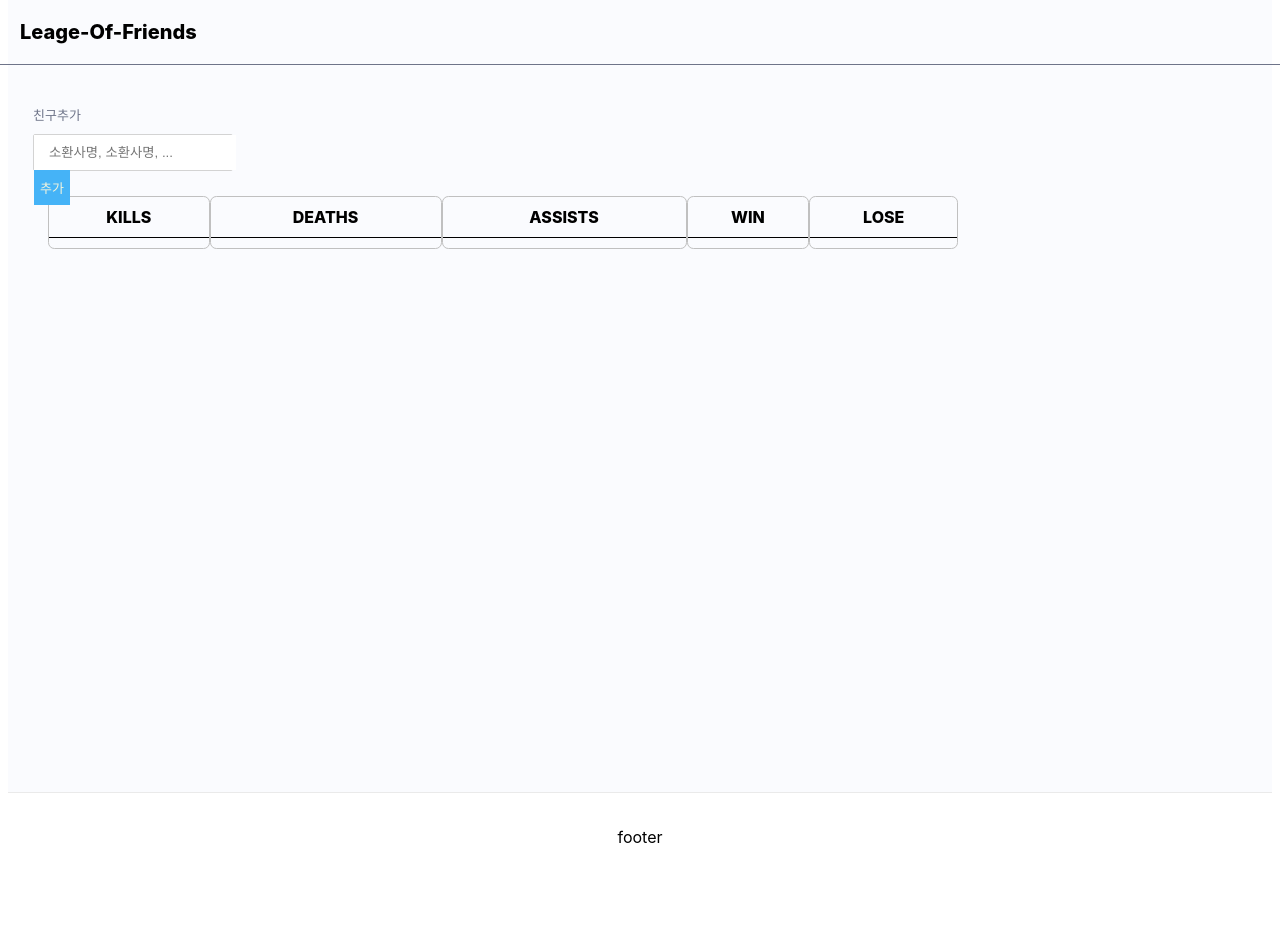
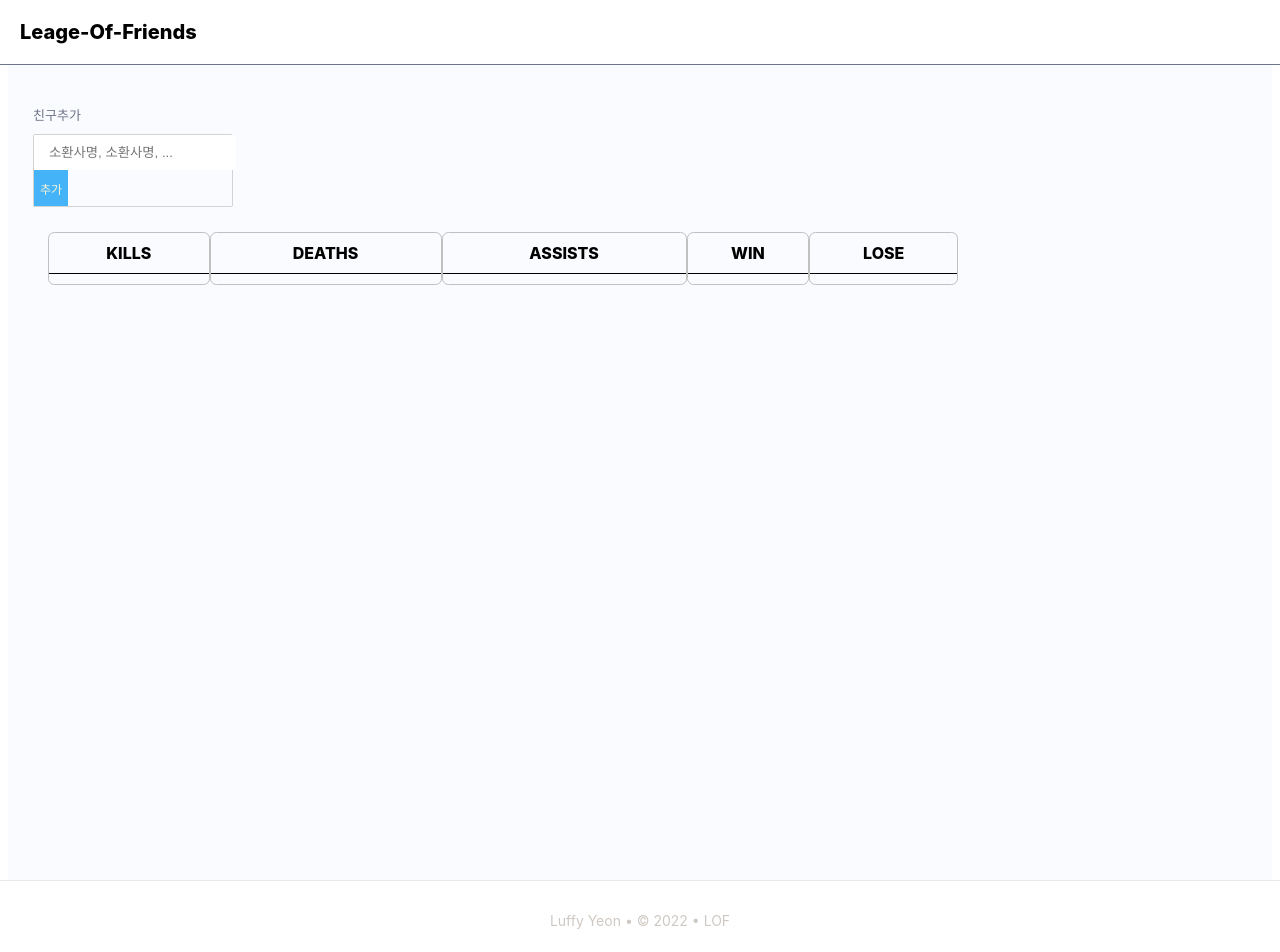
Before and after one commit to kimsangyeon/League-Of-Friends, a Next.js app: page / in a window 1280 px wide. Shown: the top 952 px of the page. Before the commit the page ends 880 px from the top, so only its background shows below. Built offline with nearby package versions, Linux system fonts and the light colour scheme.

Commit message:
feature/footer

```diff
--- a/components/button/button.module.css
+++ b/components/button/button.module.css
@@ -3,7 +3,6 @@
   background-color: #45b3f7;
   color: beige;
   border: none;
-  height: 100%;
-  font-size: 13px;
-  position: absolute;
+  height: 36px;
+  font-size: 12px;
 }
--- /dev/null
+++ b/components/footer/footer.module.css
@@ -0,0 +1,20 @@
+.footer {
+  width: 100%;
+  height: 80px;
+  border-top: 1px solid #eaeaea;
+  display: flex;
+  justify-content: center;
+  align-items: center;
+}
+
+.footer a {
+  display: flex;
+  justify-content: center;
+  align-items: center;
+  flex-grow: 1;
+}
+
+.info {
+  font-size: 14px;
+  color: #cfc8c2;
+}
--- /dev/null
+++ b/components/footer/index.tsx
@@ -0,0 +1,10 @@
+import React from 'react';
+import styles from './footer.module.css';
+
+const Footer = () => (
+  <footer className={styles.footer}>
+    <div className={styles.info}>Luffy Yeon • © 2022 • LOF</div>
+  </footer>
+);
+
+export default Footer;
--- a/components/header/header.module.css
+++ b/components/header/header.module.css
@@ -3,6 +3,8 @@
   width: 100%;
   top: 0;
   border-bottom: 1px solid #6e7489;
+  z-index: 999px;
+  background-color: white;
 }
 
 .nav {
--- a/components/register/register.module.css
+++ b/components/register/register.module.css
@@ -1,7 +1,6 @@
 .registerWrap {
   border: 1px solid lightgray;
   border-radius: 2px;
-  position: relative;
   top: 0;
   left: 0;
   width: 200px;
--- a/pages/_app.tsx
+++ b/pages/_app.tsx
@@ -5,6 +5,7 @@ import { Hydrate } from 'react-query/hydration';
 import { ReactQueryDevtools } from 'react-query/devtools';
 import '@styles/globals.css';
 import Header from '@components/header';
+import Footer from '@components/footer';
 
 function MyApp({ Component, pageProps }: AppProps) {
   const [queryClient] = React.useState(() => new QueryClient({
@@ -23,6 +24,8 @@ function MyApp({ Component, pageProps }: AppProps) {
         <Header />
 
         <Component {...pageProps} />
+
+        <Footer />
       </Hydrate>
       <ReactQueryDevtools />
     </QueryClientProvider>
--- a/pages/index.tsx
+++ b/pages/index.tsx
@@ -7,8 +7,6 @@ import Lead from '@components/lead';
 import RegisterSummoner from '@components/register';
 import styles from '@styles/Home.module.css';
 import { useSummonerList } from '@hooks/summoner';
-
-
 
 const Home: NextPage = () => {
   const {summonerList} = useSummonerList();
@@ -28,10 +26,6 @@ const Home: NextPage = () => {
           <Info name={name} key={name}/>
         ))}
       </main>
-
-      <footer className={styles.footer}>
-        <div>footer</div>
-      </footer>
     </div>
   );
 };
--- a/styles/Home.module.css
+++ b/styles/Home.module.css
@@ -13,22 +13,6 @@
   height: 100%;
   padding: 5rem 0;
   background-color: #fafbfe;
-}
-
-.footer {
-  width: 100%;
-  height: 100px;
-  border-top: 1px solid #eaeaea;
-  display: flex;
-  justify-content: center;
-  align-items: center;
-}
-
-.footer a {
-  display: flex;
-  justify-content: center;
-  align-items: center;
-  flex-grow: 1;
 }
 
 .title a {
```
